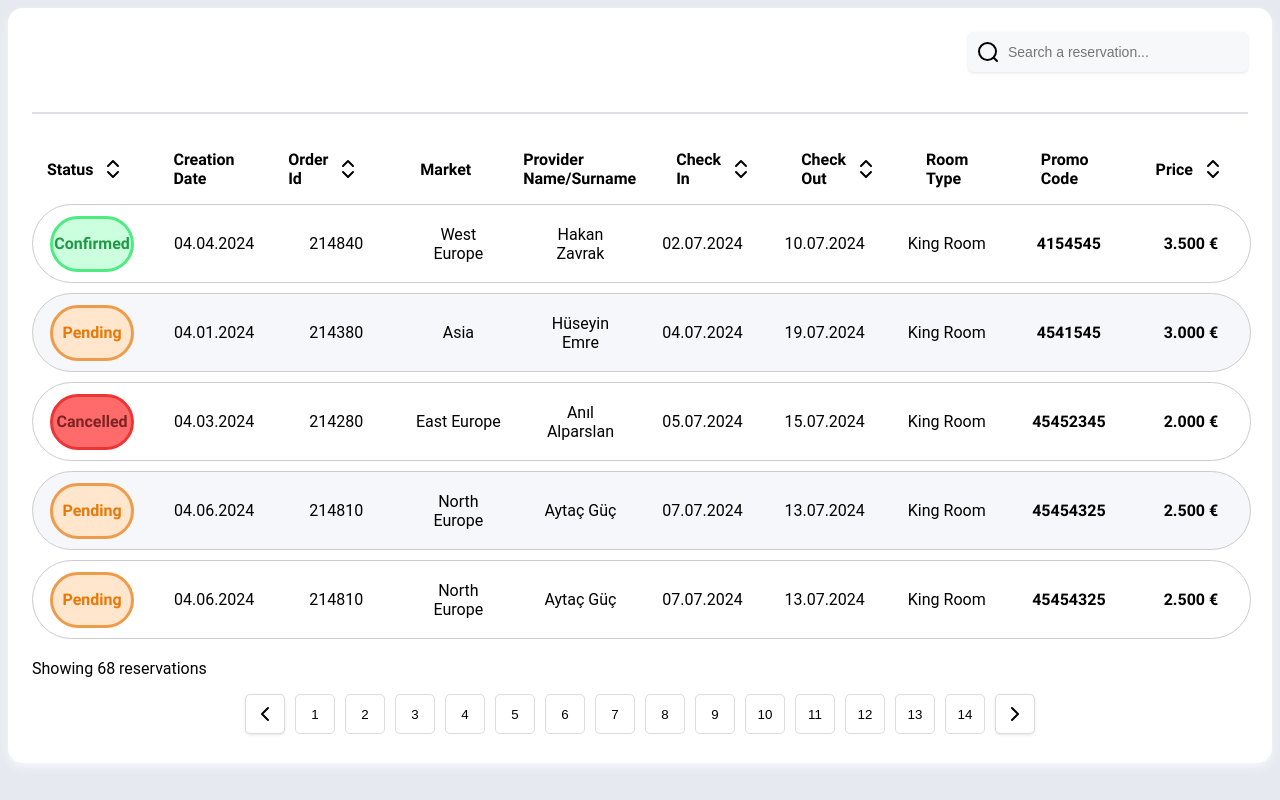
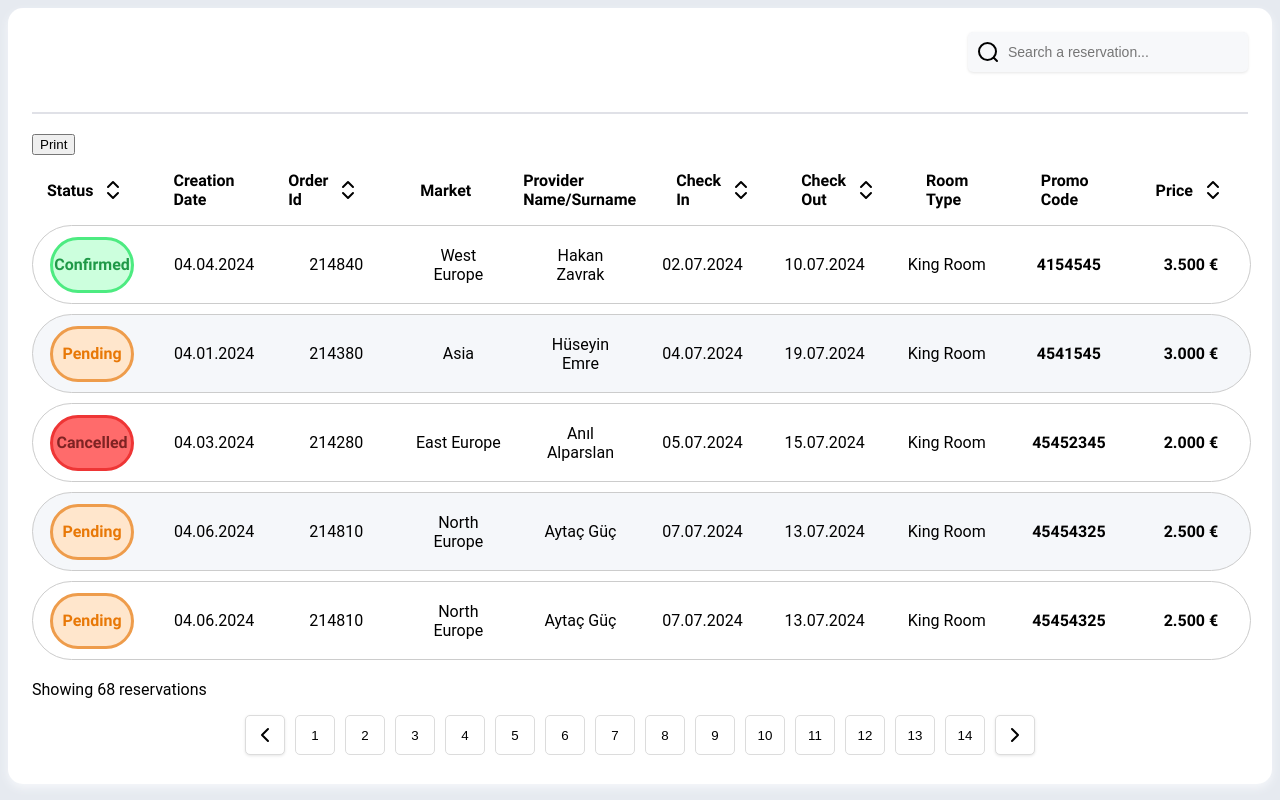
Before and after one commit to Mwiert/miniSpa, a Vue app: page /pinkpanthers in a window 1280 px wide. Built offline with nearby package versions, Linux system fonts and the light colour scheme; a web font is replaced by a local one.

Commit message:
Print added

```diff
--- a/src/components/SmartTable/SmartTable.vue
+++ b/src/components/SmartTable/SmartTable.vue
@@ -4,21 +4,16 @@
     <!-- Header kısmı filters ve searchbar'ı içerir v-on ile emit ettiğimiz değerleri alıyoruz-->
 
     <SmartTableBody
-
       :tableData="filteredData"
       :options="options"
       :activePage="activePage"
-      />
-      <!-- noItemsFound propunu smarttablebody içinde kullanmak için burada kontrol ediyoruz -->
+      ref="pinkpanthers"
+    />
+    <!-- noItemsFound propunu smarttablebody içinde kullanmak için burada kontrol ediyoruz -->
 
-      <SmartTableFooter
-      @update:currentPage= "handlerSetPage"
-      />
+    <SmartTableFooter @update:currentPage="handlerSetPage" />
     <!-- Footer kısmı pagination içerir -->
   </div>
-
-
-
 </template>
 
 <script lang="ts">
@@ -29,7 +24,7 @@ import dummies from './dummy.js'
 export default {
   name: 'SmartTable',
   props: {
-    options: Object,
+    options: Object
   },
   components: {
     SmartTableHeader,
@@ -40,7 +35,7 @@ export default {
     return {
       dummies: dummies,
       searchTerm: '',
-      activePage:1,
+      activePage: 1
     }
   },
   computed: {
@@ -49,23 +44,23 @@ export default {
         return this.options.table.rows //search yoksa direk bütün verileri göster
       }
       const searchInObject = (obj, searchTerm) => {
-        return Object.values(obj).some(value => {
+        return Object.values(obj).some((value) => {
           if (value && typeof value === 'object') {
-            return searchInObject(value, searchTerm);
+            return searchInObject(value, searchTerm)
           } else if (value !== null && value !== undefined) {
-            return value.toString().toLowerCase().includes(searchTerm.toLowerCase());
+            return value.toString().toLowerCase().includes(searchTerm.toLowerCase())
           }
-          return false;
-        });
-      };
-      return this.options.table.rows.filter(item => searchInObject(item, this.searchTerm));
-    },
+          return false
+        })
+      }
+      return this.options.table.rows.filter((item) => searchInObject(item, this.searchTerm))
+    }
   },
   methods: {
     handleSearchInput(value: string) {
       this.searchTerm = value
     },
-    handlerSetPage(val){
+    handlerSetPage(val) {
       this.activePage = val
     }
   }
@@ -77,6 +72,6 @@ export default {
   background-color: white;
   padding: 24px;
   border-radius: 15px;
-  box-shadow: 0 4px 8px #F5F7FA;
+  box-shadow: 0 4px 8px #f5f7fa;
 }
 </style>
--- a/src/components/SmartTable/SmartTableBody.vue
+++ b/src/components/SmartTable/SmartTableBody.vue
@@ -1,10 +1,29 @@
 <template>
   <div class="smart-table-body-c">
+    <div class="export-buttons">
+      <button class="pdf-button" @click="triggerExportPrint()">Print</button>
+    </div>
+    <div ref="print">
       <div class="smart-table-main-grid">
         <div class="grid-header" v-for="(header, index) in Columns" :key="index">
-        <span>{{ header.name }}</span>
+          <span>{{ header.name }} </span>
           <span v-if="header.sortable">
             <SvgIcon
+              v-if="getSortIcon(header.label) === 'arrow-down'"
+              class="sort-button"
+              :name="'arrow-down'"
+              size="s"
+              @click="header.sortable ? sort(header.label) : null"
+            />
+            <SvgIcon
+              v-else-if="getSortIcon(header.label) === 'arrow-up'"
+              class="sort-button"
+              :name="'arrow-up'"
+              size="s"
+              @click="header.sortable ? sort(header.label) : null"
+            />
+            <SvgIcon
+              v-else
               class="sort-button"
               :name="'arrow-selector-v'"
               size="s"
@@ -17,18 +36,14 @@
       <div v-if="NoItemFound" class="grid-row no-items-found">
         <!-- V-if ile noItemFound propumuza göre true veya false alıyoruz bunun aramasını smarttable componentimizde yapıyoruz eğer true ise alttaki satırlar render edilir false ise bu satırlar görmezden gelinip normal tablomuz oluşur-->
         <div :colspan="Columns.length" class="no-grid-item">No Item Found</div>
-
       </div>
 
-
       <div
-      class='grid-row'
-      :class="{rowIndex}"
+        class="grid-row"
+        :class="{ rowIndex }"
         v-for="(tableRow, rowIndex) in denemeRow"
         :key="rowIndex"
       >
-
-
         <div
           v-for="(cell, cellIndex) in tableRow"
           :key="cellIndex"
@@ -44,6 +59,7 @@
         </div>
       </div>
     </div>
+  </div>
 </template>
 
 <script lang="ts">
@@ -54,7 +70,7 @@ export default {
   props: {
     tableData: Array,
     options: Object,
-    activePage:Number,
+    activePage: Number,
 
     noItemsFound: {
       type: Boolean,
@@ -76,12 +92,12 @@ export default {
     Columns() {
       return this.options.table.columns
     },
-    denemeRow(){
+    denemeRow() {
       const currentPage = this.activePage
       const perPage = 5
-      const start = (currentPage -1) * perPage
+      const start = (currentPage - 1) * perPage
       const end = perPage + start
-      return this.tableRowData.slice(start,end)
+      return this.tableRowData.slice(start, end)
     }
   },
 
@@ -103,6 +119,93 @@ export default {
   },
 
   methods: {
+    triggerExportPrint() {
+      const divToPrint = this.$parent.$refs.pinkpanthers.$refs.print
+      console.log(divToPrint)
+      const newPrintWindow = window.open('', 'Print')
+      newPrintWindow.document.write(
+        `<html>
+          <head>
+            <style>
+              .smart-table-body-c {
+                display: block;
+                margin: 20px 0;
+              }
+              .smart-table-main-grid {
+                display: grid;
+                grid-template-columns: repeat(${this.Columns.length}, 1fr);
+                width: 100%;
+                gap: 10px;
+              }
+              .grid-header {
+                display: flex;
+                justify-content: center;
+                align-items: center;
+                font-weight: bold;
+                color: black;
+                padding: 15px;
+                border-radius: 10px;
+                border: none;
+              }
+              .grid-row {
+                display: grid;
+                grid-template-columns: repeat(${this.Columns.length}, 1fr);
+                width: 100%;
+                gap: 5px;
+                margin-bottom: 10px;
+                border: 1px solid #ccc;
+                border-radius: 40px;
+                padding: 0.5px;
+              }
+              .no-grid-item {
+                padding: 28px;
+                border: 1px solid #ccc;
+                text-align: center;
+                font-weight: bold;
+                border-radius: 40px;
+                background-color: #ffffff;
+                grid-column: 1 / -1;
+              }
+              .grid-item {
+                padding: 15px;
+                border: 1px solid #ccc;
+                text-align: center;
+                justify-content: center;
+                align-items: center;
+                display: flex;
+                border-radius: 30px;
+              }
+              .grid-item.confirmed {
+                background-color: #ccffdd;
+                color: #1f9947;
+                border-color: #4deb81;
+              }
+              .grid-item.pending {
+                background-color: #ffe6cc;
+                color: #e87807;
+                border-color: #ee9c4b;
+              }
+              .grid-item.cancelled {
+                background-color: #ff6b6b;
+                color: #7e2323;
+                border-color: #ee3535;
+              }
+            </style>
+          </head>
+          <body>
+            ${divToPrint.outerHTML}
+          </body>
+        </html>`
+      )
+
+      newPrintWindow.print()
+      //newPrintWindow.close()
+    },
+    getSortIcon(column: string) {
+      if (this.lastSortedColumn === column) {
+        return this.lastSortOrder === 'asc' ? 'arrow-down' : 'arrow-up'
+      }
+    },
     sort(column: string) {
       let sortedRows = [...this.tableRowData]
 
```
Lines whose indentation alone changed are shown as unchanged.
